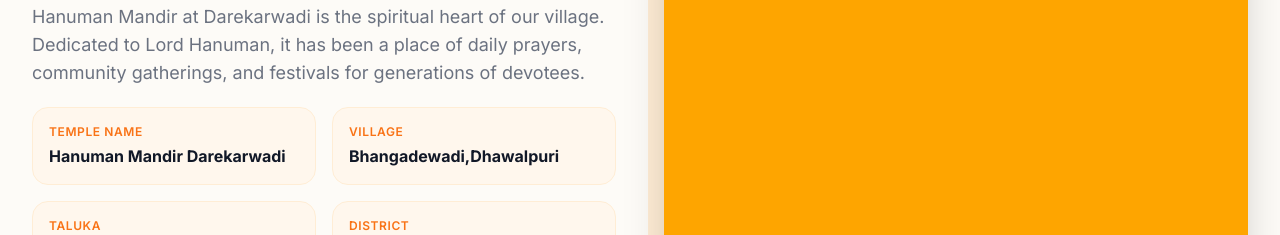
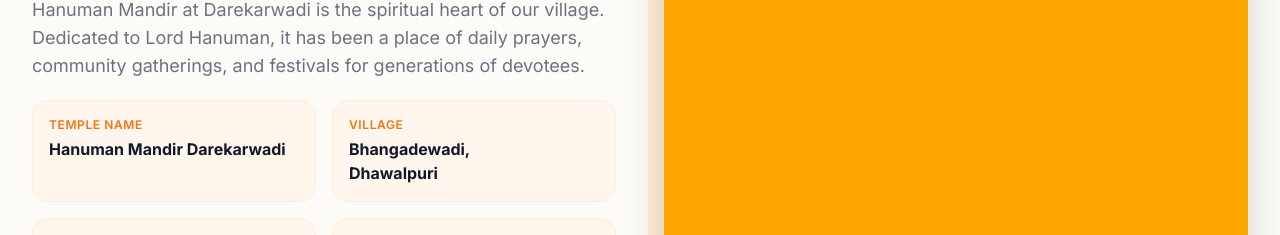
Before and after one commit to MayureshDarekar47/hanuman-mandir-webapp, a Next.js app: page / in a window 1280 px wide. Shown: the part 880-1115 px from the top of the page. Built offline with nearby package versions, Linux system fonts and the light colour scheme; no server answers; the database is empty.

Commit message:
Format village name to multiple lines

```diff
--- a/components/About.tsx
+++ b/components/About.tsx
@@ -4,7 +4,7 @@ import Image from "next/image";
 
 const info = [
   { label: "Temple Name", value: "Hanuman Mandir Darekarwadi" },
-  { label: "Village", value: "Bhangadewadi,Dhawalpuri" },
+  { label: "Village", value: "Bhangadewadi,\nDhawalpuri" },
   { label: "Taluka", value: "Parner" },
   { label: "District", value: "Ahilyanagar" },
   { label: "State", value: "Maharashtra" },
@@ -44,7 +44,7 @@ export default function About({ imageUrl }: { imageUrl?: string }) {
                 className="bg-orange-50 border border-orange-100 rounded-2xl p-3 sm:p-4"
               >
                 <p className="text-xs text-orange-500 font-semibold uppercase tracking-wider mb-1">{item.label}</p>
-                <p className="font-bold text-gray-900 text-sm sm:text-base">{item.value}</p>
+                <p className="font-bold text-gray-900 text-sm sm:text-base whitespace-pre-line">{item.value}</p>
               </motion.div>
             ))}
           </aside>
```
